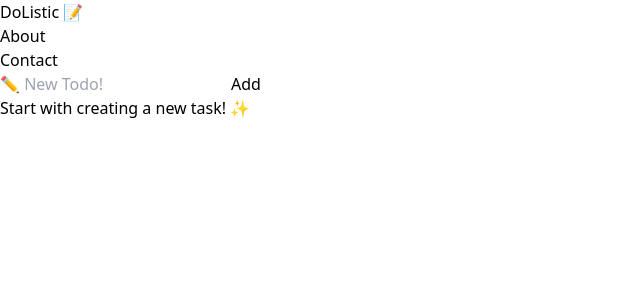
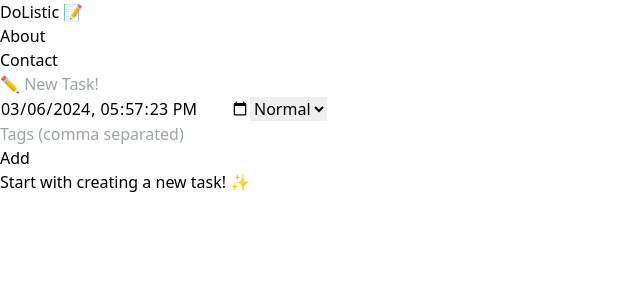
Before and after one commit to anantSinghCross/dolistic-productivity-suite, a React (Vite) app: page / in a window 1280 px wide. Shown: the top 300 px of the page, without its empty margins (0-640 px from the left). Built offline with nearby package versions, Linux system fonts and the light colour scheme.

Commit message:
UI fixes and improvements

```diff
--- a/package.json
+++ b/package.json
@@ -14,6 +14,7 @@
     "@reduxjs/toolkit": "^2.2.1",
     "react": "^18.2.0",
     "react-dom": "^18.2.0",
+    "react-icons": "^5.0.1",
     "react-redux": "^9.1.0",
     "react-router": "^6.22.2",
     "react-router-dom": "^6.22.2",
--- a/src/App.jsx
+++ b/src/App.jsx
@@ -9,9 +9,6 @@ function App() {
     const dispatch = useDispatch();
     const todos = useSelector((state) => state.todos.todos);
     const loading = useSelector((state) => state.todos.loading);
-
-    //TODO:
-    //1. Modify the AddTodo component to add priorty, completeBy date and tags
 
     useEffect(() => {
         const promise = dispatch(fetchTodos());
--- a/src/components/AddTodo.jsx
+++ b/src/components/AddTodo.jsx
@@ -5,31 +5,77 @@ import { useState } from "react";
 
 function AddTodo() {
   const [text, setText] = useState("");
+  const [priority, setPriority] = useState(2);
+  const [dueDate, setDueDate] = useState((new Date()).toISOString().split('.')[0]);
+  const [tagsString, setTagsString] = useState('');
   const dispatch = useDispatch();
 
+  const handleText = (e) => {
+    setText(e.target.value)
+  }
+
+  const handleDueDate = (e) => {
+    setDueDate(e.target.value);
+  }
+
+  const handlePriority = (e) => {
+    setPriority(e.target.value);
+  }
+
+  const handleTags = (e) => {
+    setTagsString(e.target.value);
+  }
+
   const handleAddTodo = () => {
-    const priority = 3; // 1, 2, 3
-    const tags = ['react', 'redux'];
-    const completeBy = Date.now();
-    if(text !== ''){
-      dispatch(addTodo({todo: text, priority, tags, completeBy}));
+    const tags = tagsString!==''? tagsString.split(',').map(tag => tag.trim().toLowerCase()) : [];
+    if (text !== "") {
+      dispatch(addTodo({ todo: text, priority, tags, completeBy:dueDate }));
     }
     setText("");
   };
 
   return (
-    <div className=" flex justify-between items-baseline bg-indigo-100 p-3">
+    <>
+      <div className="flex items-center border bg-indigo-100">
+        <div className="flex flex-col flex-grow p-3 rounded border">
           <input
-        className="flex-auto p-2 rounded outline-indigo-600"
+            className=" p-2 rounded"
             type="text"
-        placeholder="✏️ New Todo!"
+            placeholder="✏️ New Task!"
             value={text}
-        onChange={(e) => setText(e.target.value)}
+            onChange={handleText}
           />
-      <button className="p-1 px-3 mx-3 flex-none bg-indigo-600 cursor-pointer text-white rounded" onClick={handleAddTodo}>
+          <div className="flex flex-row mt-2 mb-2 gap-2">
+            <input
+              className=" p-2 pr-3 rounded flex-grow"
+              type="datetime-local"
+              name=""
+              id=""
+              value={dueDate}
+              onChange={handleDueDate}
+            />
+            <select defaultValue={priority} onChange={handlePriority} className=" p-2 rounded" name="" id="">
+              <option value="3">High</option>
+              <option value="2">Normal</option>
+              <option value="1">Low</option>
+            </select>
+          </div>
+          <input
+            className=" p-1 rounded text-sm"
+            type="text"
+            placeholder="Tags (comma separated)"
+            value={tagsString}
+            onChange={handleTags}
+          />
+        </div>
+        <button
+          className="self-start text-white bg-indigo-600 mt-4 mr-4 mb-4 px-3 py-1 border rounded"
+          onClick={handleAddTodo}
+        >
           Add
         </button>
       </div>
+    </>
   );
 }
 
--- a/src/components/Header.jsx
+++ b/src/components/Header.jsx
@@ -5,8 +5,8 @@ function Header() {
     <nav className='flex justify-between items-center p-4 bg-white'>
       <h1 className=' text-lg'>DoListic 📝</h1>
       <menu className='flex'>
-        <li><button className=' px-3 py-2 rounded border-indigo-600 hover:bg-indigo-50 hover:text-indigo-500'>About</button></li>
-        <li><button className=' px-3 py-2 rounded border-indigo-600 hover:bg-indigo-50 hover:text-indigo-500'>Contact</button></li>
+        <li><button className=' px-3 py-2 rounded border-indigo-600 hover:bg-indigo-50 hover:text-indigo-700'>About</button></li>
+        <li><button className=' px-3 py-2 rounded border-indigo-600 hover:bg-indigo-50 hover:text-indigo-700'>Contact</button></li>
       </menu>
     </nav>
   )
--- a/src/components/TodoItem.jsx
+++ b/src/components/TodoItem.jsx
@@ -1,6 +1,7 @@
 import { useState } from "react";
 import { deleteTodo, editTodo, toggleCompleted } from "../store/todos-slice";
 import { useDispatch } from "react-redux";
+import { BiTrash, BiPencil, BiSave, BiCalendarEvent, BiTimeFive } from "react-icons/bi";
 import Tag from "./Tag";
 
 function TodoItem({ id, text, completed, priority, tags, completeBy }) {
@@ -42,7 +43,7 @@ function TodoItem({ id, text, completed, priority, tags, completeBy }) {
           <div className="flex-grow">
             <div className="mb-1 flex items-center justify-between">
               <p className="text-xs font-medium text-indigo-500">{`Priority: ${priority}`}</p>
-              <p className="text-xs text-gray-400">{`Due: ${dueDate.toDateString()}`}</p>
+              <p className="flex items-center gap-1 text-xs text-gray-400"><BiCalendarEvent/>{`${dueDate.toDateString()}`} @ {`${dueDate.getHours()}:${dueDate.getMinutes()/10 < 1? '0'+dueDate.getMinutes():dueDate.getMinutes()}`}</p>
             </div>
             {note}
             <div className="flex space-x-2 flex-wrap">
@@ -50,8 +51,8 @@ function TodoItem({ id, text, completed, priority, tags, completeBy }) {
             </div>
           </div>
         </div>
-        <div className="ml-4 flex flex-col gap-2 self-start">
-          <button className="rounded bg-transparent px-2 py-1 text-xs font-medium text-indigo-500 hover:bg-indigo-100"
+        <div className="ml-4 flex flex-col items-center gap-1 self-start">
+          <button className="w-max rounded bg-transparent p-2 text-xs text-indigo-500 hover:bg-indigo-50"
             onClick={() => {
               if (!isEditing) {
                 setIsEditing((prev) => !prev);
@@ -60,12 +61,12 @@ function TodoItem({ id, text, completed, priority, tags, completeBy }) {
               }
             }}
           >
-            {isEditing ? "Save" : "Edit"}
+            {isEditing ? <BiSave className="w-5 h-5"/> : <BiPencil className="w-5 h-5"/>}
           </button>
-          <button className="rounded bg-transparent px-2 py-1 text-xs font-medium text-indigo-500 hover:bg-indigo-100"
+          <button className="w-max rounded bg-transparent p-2 text-indigo-500 hover:bg-indigo-50"
             onClick={() => dispatch(deleteTodo(id))}
           >
-            Delete
+            <BiTrash className="w-5 h-5"/>
           </button>
         </div>
       </div>
```
Also changed, not shown: 1 other file (tests, documents, lock files or other folders). Lines whose indentation alone changed are shown as unchanged.
